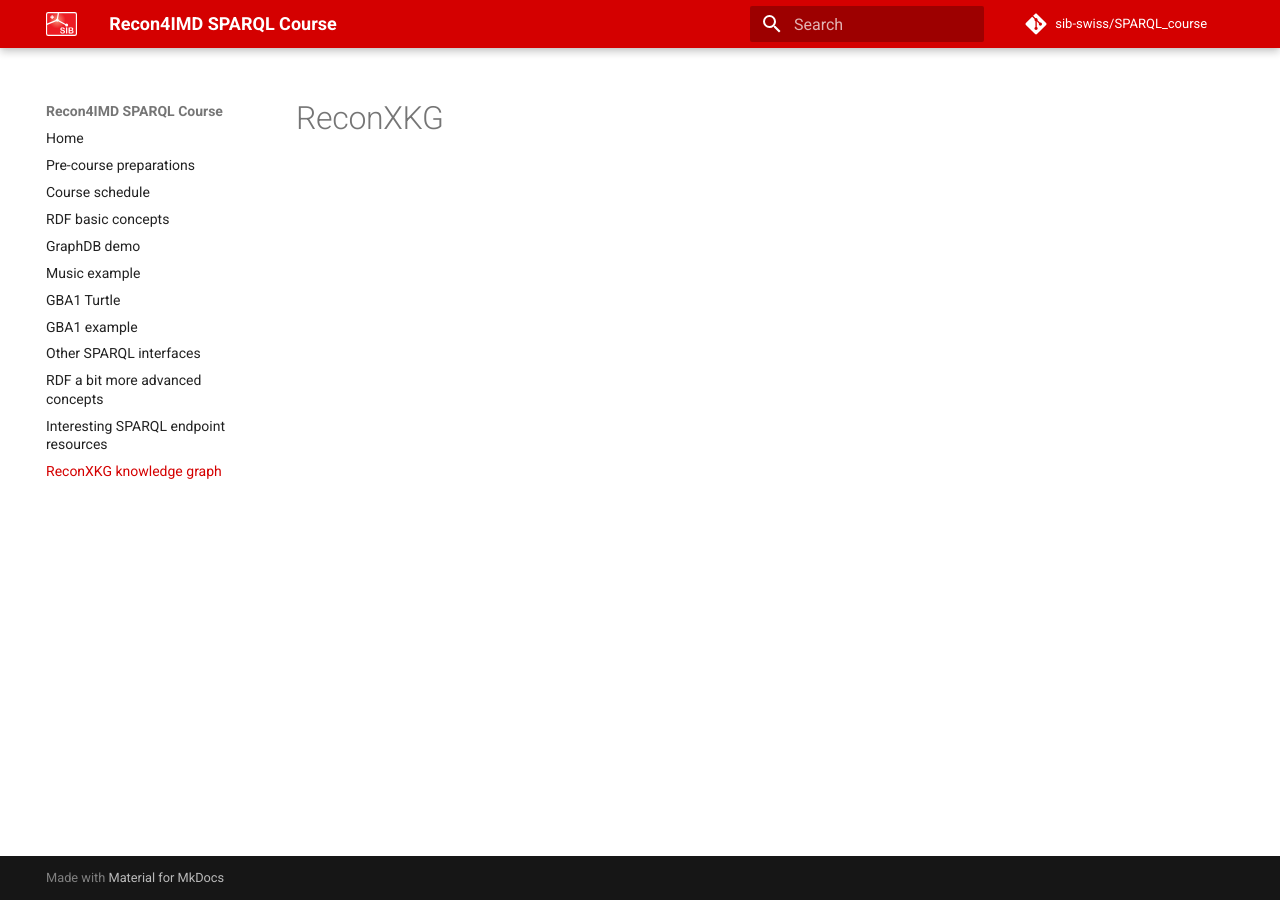
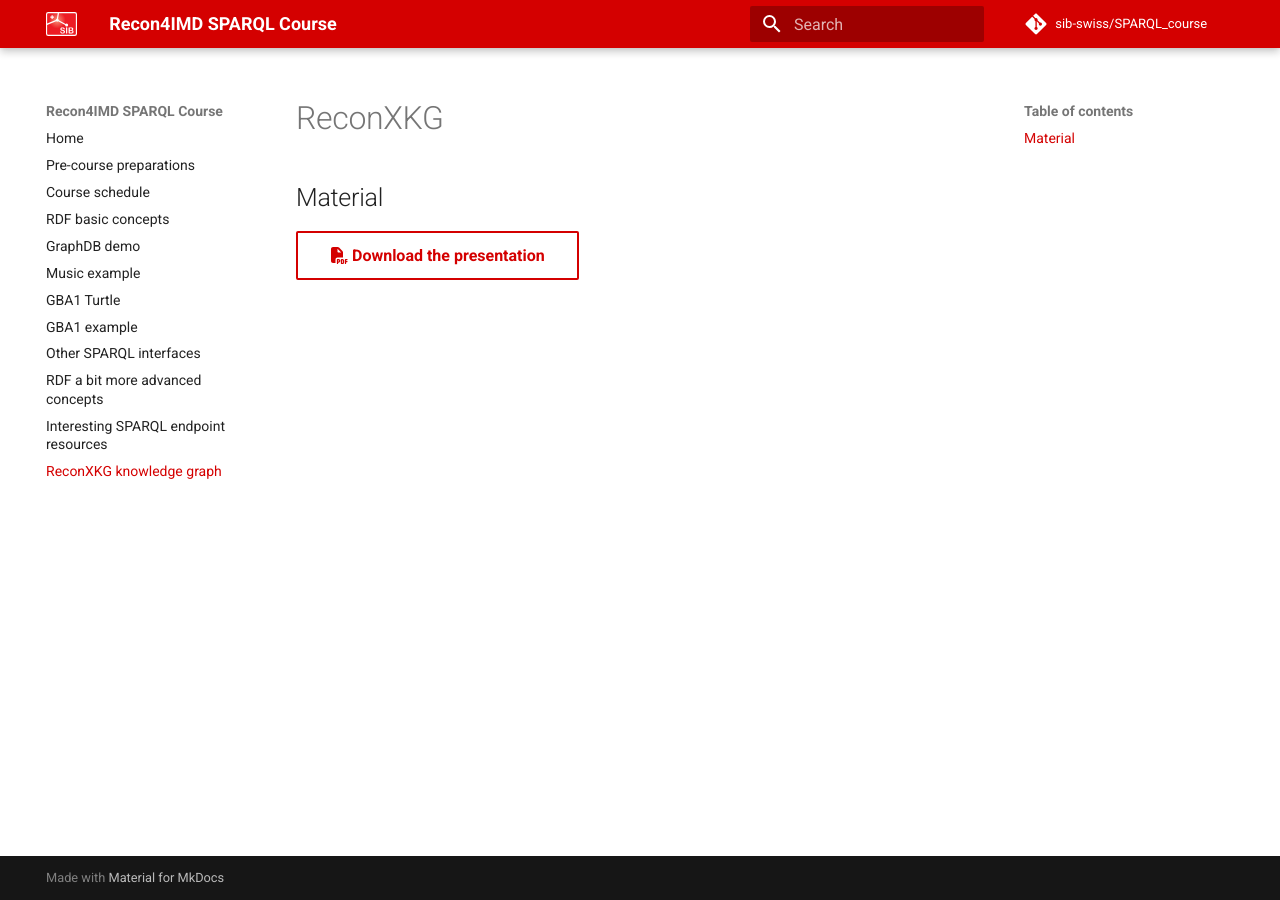
Before and after one commit to sib-swiss/SPARQL_course, an MkDocs documentation site: the page built from docs/reconxkg.md, in a window 1280 px wide. Built offline with MkDocs 1.6.1 and Material for MkDocs 9.7.7, drawn with Linux system fonts in a browser that asks for light colours; comment, search, counter and statistics services are not loaded.

Commit message:
Add fake presentation link

```diff
--- a/docs/reconxkg.md
+++ b/docs/reconxkg.md
@@ -1 +1,5 @@
 # ReconXKG
+
+## Material
+
+[:fontawesome-solid-file-pdf: Download the presentation](/assets/pdf/XYZ.pdf){: .md-button }
```
